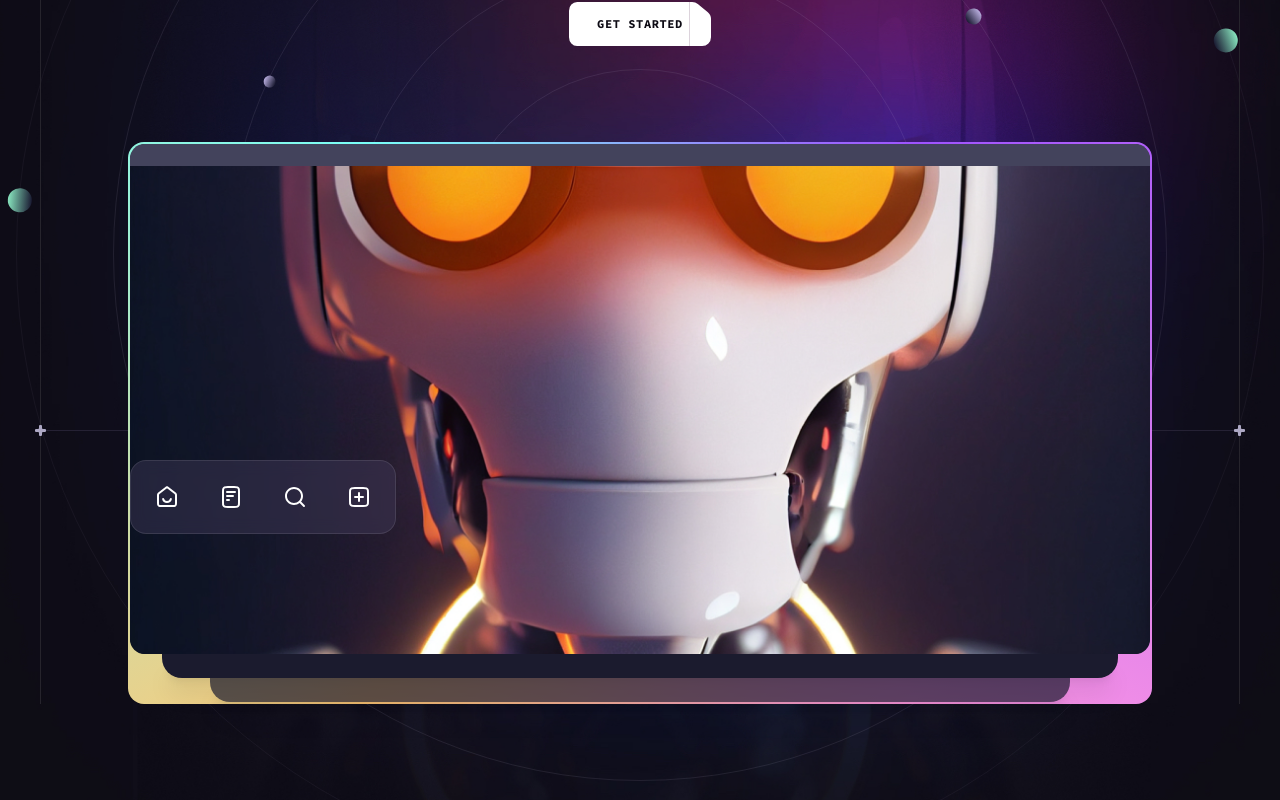
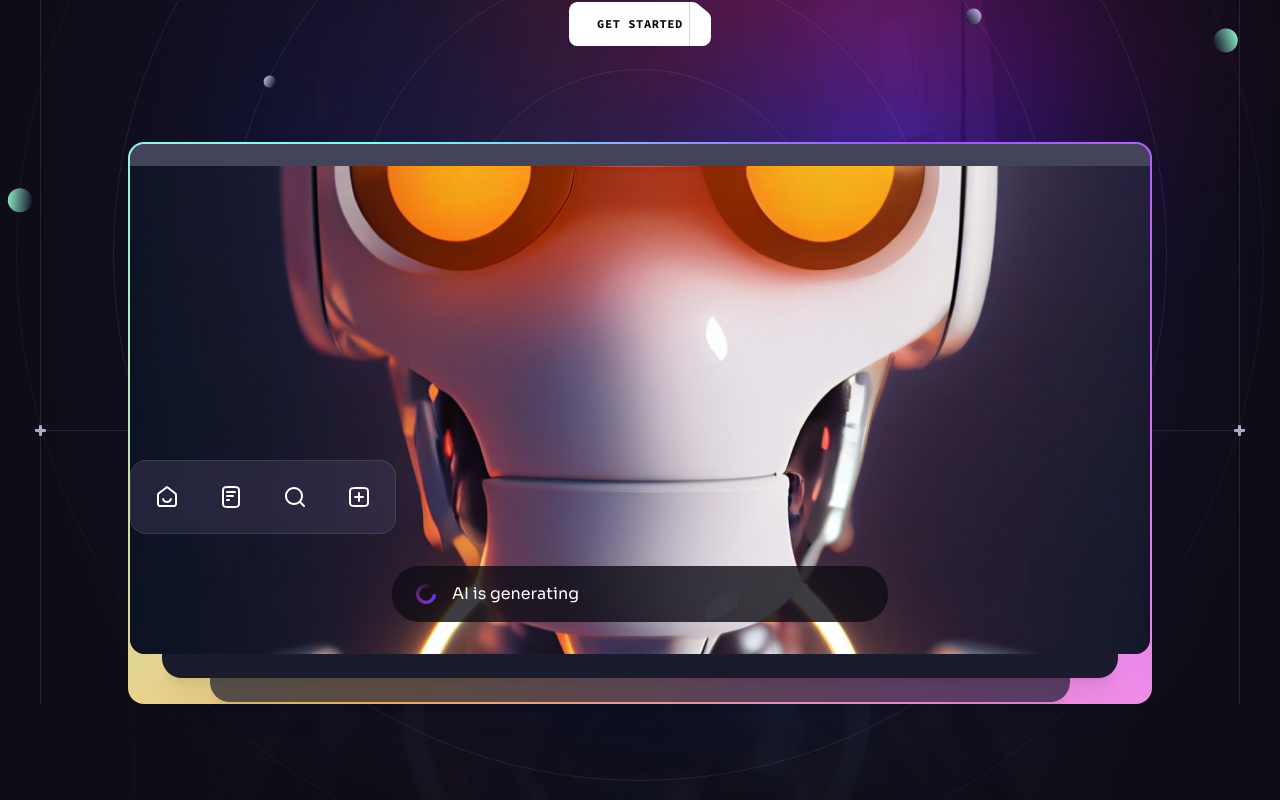
Before and after one commit to MountainEnjoyer/brainwave, a React (Vite) app: page / in a window 1280 px wide. Shown: the part 454-1254 px from the top of the page. Built offline with nearby package versions, Linux system fonts and the light colour scheme.

Commit message:
addon on hero

```diff
--- a/src/components/Generating.jsx
+++ b/src/components/Generating.jsx
@@ -2,7 +2,11 @@
 
 const Generating = ({ className }) => {
   return (
-    <div className="{`flex items-center h-[3.5rem] px-6 bg-n-8/80 rounded-[1.7rem] ${className || ''} text-base`}">
+    <div
+      className={`flex items-center h-[3.5rem] px-6 bg-n-8/80 rounded-[1.7rem] ${
+        className || ""
+      } text-base`}
+    >
       <img className="w-5 h-5 mr-4 " src={loading} alt="loading" />
       AI is generating
     </div>
--- a/src/components/Hero.jsx
+++ b/src/components/Hero.jsx
@@ -5,6 +5,7 @@
 import { heroIcons } from "../constants";
 import { ScrollParallax } from "react-just-parallax";
 import { useRef } from "react";
+import Generating from "./Generating";
 
 const Hero = () => {
   const parallaxRef = useRef(null);
@@ -54,6 +55,8 @@
                   alt="AI"
                 />
 
+                <Generating className="absolute left-4 right-4 bottom-5 md:left-1/2 md:right-auto  md:bottom-8 md:w-[31rem] md:-translate-x-1/2" />
+
                 <ScrollParallax isAbsolutelyPositioned>
                   <ul className="hidden absolute -lef-[5.5rem] bottom-[7.5rem] px-1 py-1 bg-n-9/40 backdrop-blur border border-n-1/10 rounded-2xl lg:flex">
                     {heroIcons.map((icon, index) => (
```
